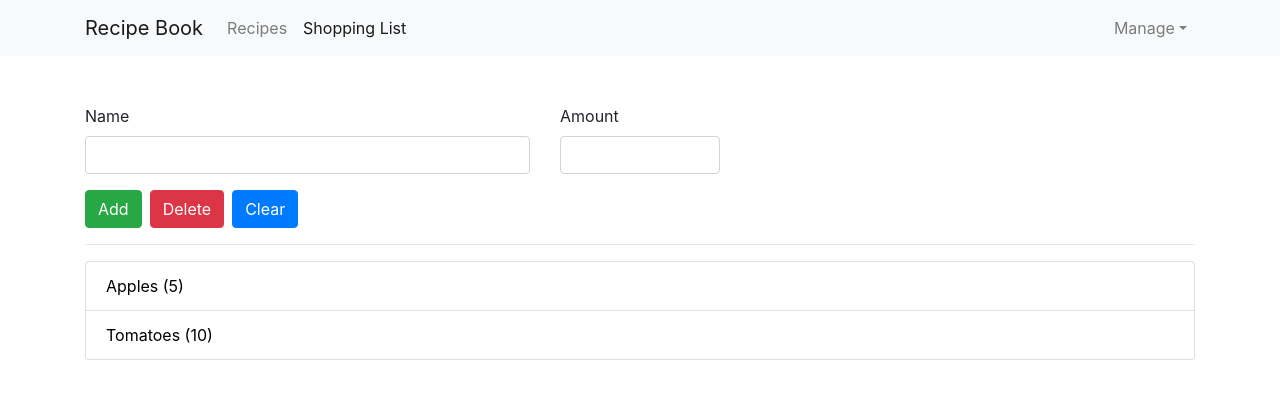
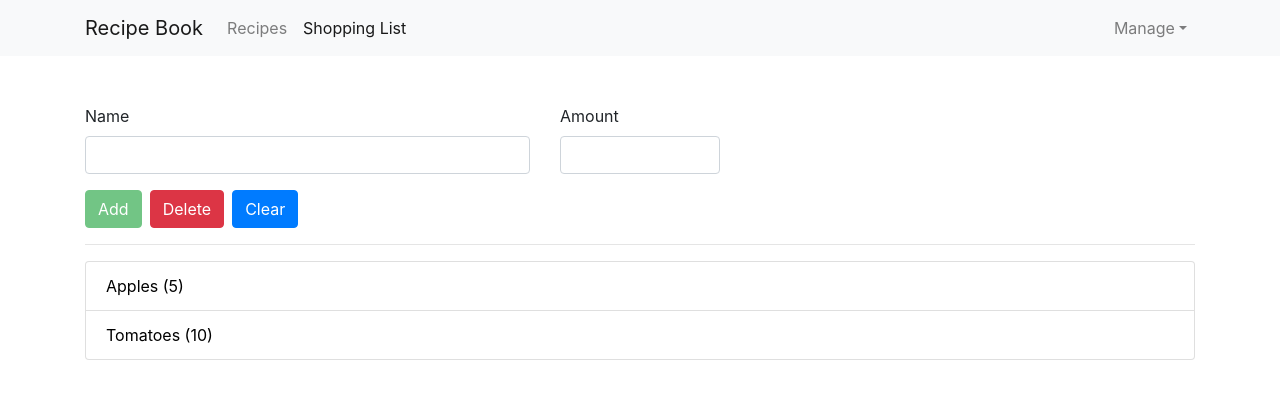
Before and after one commit to AlexBeje/course-angular-the-complete-guide, an Angular app in the folder course-project/: page /shopping-list in a window 1280 px wide. Shown: the top 396 px of the page. Built offline with nearby package versions, Linux system fonts and the light colour scheme.

Commit message:
👌 IMPROVE: Added validation to the shoping edit component's form.

```diff
--- a/course-project/src/app/shopping-list/shopping-edit/shopping-edit.component.html
+++ b/course-project/src/app/shopping-list/shopping-edit/shopping-edit.component.html
@@ -10,6 +10,7 @@
             class="form-control"
             name="name"
             ngModel
+            required
           />
         </div>
         <div class="col-md-2 form-group">
@@ -20,12 +21,16 @@
             class="form-control"
             name="amount"
             ngModel
+            required
+            pattern="^[1-9]+[0-9]*$"
           />
         </div>
       </div>
       <div class="row">
         <div class="col-12">
-          <button class="btn btn-success" type="submit">Add</button>
+          <button class="btn btn-success" type="submit" [disabled]="!f.valid">
+            Add
+          </button>
           <button class="btn btn-danger" type="button">Delete</button>
           <button class="btn btn-primary" type="button">Clear</button>
         </div>
```
